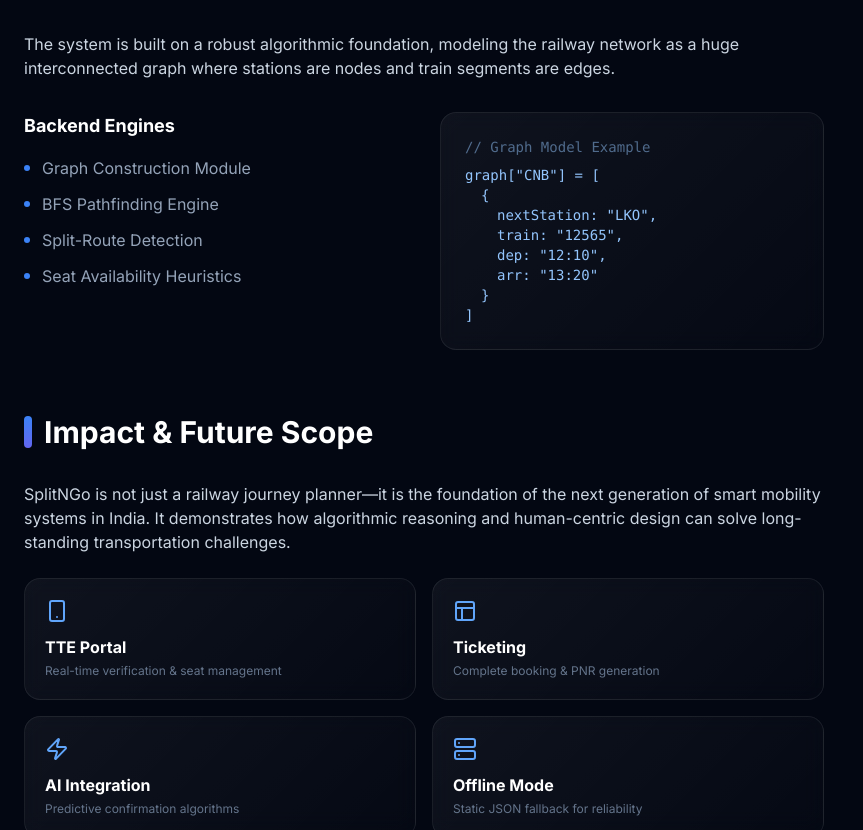
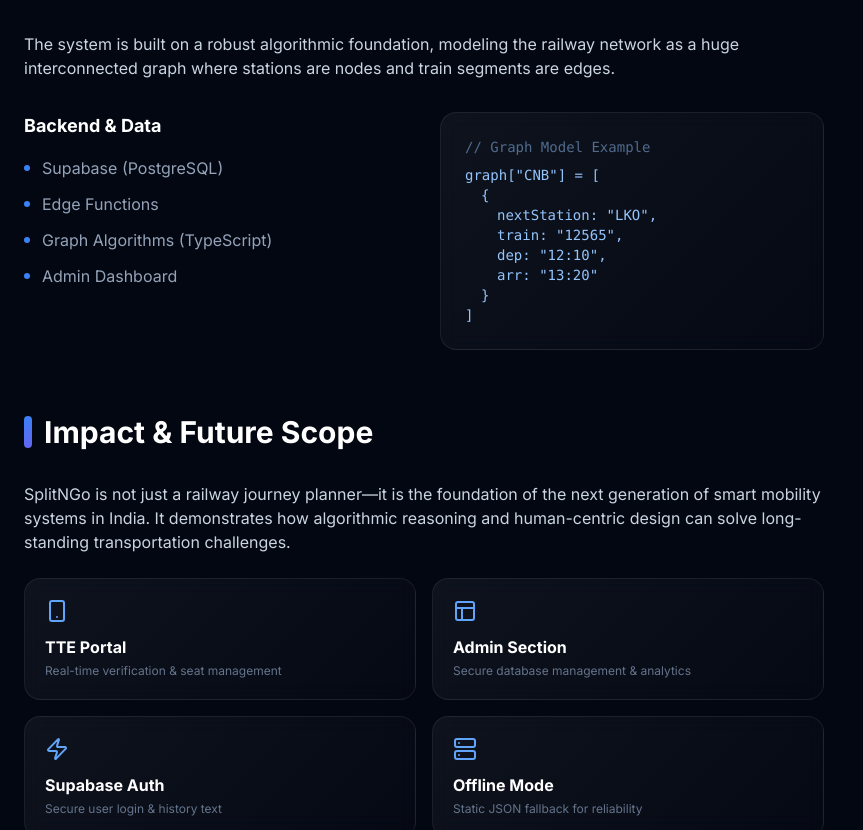
Before and after one commit to aadizzzz/Portfolio, a React (Vite) app: page /case-study/splitngo in a window 1280 px wide. Shown: the part 1970-2800 px from the top of the page, without its empty margins (0-863 px from the left). Built offline with nearby package versions, Linux system fonts and the light colour scheme.

Commit message:
refactor(splitngo): update tech stack to Supabase/TS, add admin details

```diff
--- a/components/SplitNGoCaseStudy.tsx
+++ b/components/SplitNGoCaseStudy.tsx
@@ -91,7 +91,7 @@
                 <section className="grid grid-cols-2 md:grid-cols-4 gap-6 mb-24">
                     {[
                         { label: "Algorithms", value: "BFS & A*", icon: Map },
-                        { label: "Stack", value: "MERN", icon: Database },
+                        { label: "Stack", value: "Supabase", icon: Database },
                         { label: "Focus", value: "Optimization", icon: Zap },
                         { label: "Platform", value: "Web", icon: Globe },
                     ].map((stat, i) => (
@@ -167,9 +167,9 @@
                             </p>
                             <div className="grid md:grid-cols-2 gap-8">
                                 <div>
-                                    <h4 className="font-bold text-white mb-4 text-lg">Backend Engines</h4>
+                                    <h4 className="font-bold text-white mb-4 text-lg">Backend & Data</h4>
                                     <ul className="space-y-3">
-                                        {['Graph Construction Module', 'BFS Pathfinding Engine', 'Split-Route Detection', 'Seat Availability Heuristics'].map((item, i) => (
+                                        {['Supabase (PostgreSQL)', 'Edge Functions', 'Graph Algorithms (TypeScript)', 'Admin Dashboard'].map((item, i) => (
                                             <li key={i} className="flex items-center space-x-3 text-slate-400">
                                                 <div className="w-1.5 h-1.5 rounded-full bg-blue-500" />
                                                 <span>{item}</span>
@@ -198,8 +198,8 @@
                             </p>
                             <div className="grid grid-cols-2 gap-4">
                                 <FutureCard icon={Smartphone} title="TTE Portal" desc="Real-time verification & seat management" />
-                                <FutureCard icon={Layout} title="Ticketing" desc="Complete booking & PNR generation" />
-                                <FutureCard icon={Zap} title="AI Integration" desc="Predictive confirmation algorithms" />
+                                <FutureCard icon={Layout} title="Admin Section" desc="Secure database management & analytics" />
+                                <FutureCard icon={Zap} title="Supabase Auth" desc="Secure user login & history text" />
                                 <FutureCard icon={Server} title="Offline Mode" desc="Static JSON fallback for reliability" />
                             </div>
                         </Section>
@@ -222,7 +222,7 @@
                                 <div>
                                     <div className="text-xs font-bold text-slate-500 uppercase tracking-widest mb-2">Tech Stack</div>
                                     <div className="flex flex-wrap gap-2 mt-2">
-                                        {['React', 'Node.js', 'Express', 'Tailwind', 'Graph Algos'].map(tag => (
+                                        {['React', 'Supabase', 'TypeScript', 'Tailwind', 'Graph Algos'].map(tag => (
                                             <span key={tag} className="px-3 py-1 bg-white/5 rounded-lg text-xs font-medium text-blue-300 border border-white/5">
                                                 {tag}
                                             </span>
@@ -249,8 +249,8 @@
                 <div className="mt-24 pt-12 border-t border-white/5 text-center text-slate-600 text-sm">
                     <p>© 2026 Aditya Dhiman. All Rights Reserved.</p>
                 </div>
-            </div>
-        </div>
+            </div >
+        </div >
     );
 };
 
--- a/constants.tsx
+++ b/constants.tsx
@@ -56,7 +56,7 @@
     title: "SplitNGo",
     description: "An intelligent journey planner using graph algorithms for optimal route finding, simplifying complex travel logistics.",
     image: splitngoImage,
-    tags: ["Python", "C++", "RESTful APIs"],
+    tags: ["React", "Supabase", "TypeScript", "PostgreSQL"],
     link: "/case-study/splitngo",
     externalLink: "https://splitngo.vercel.app/"
   },
```
